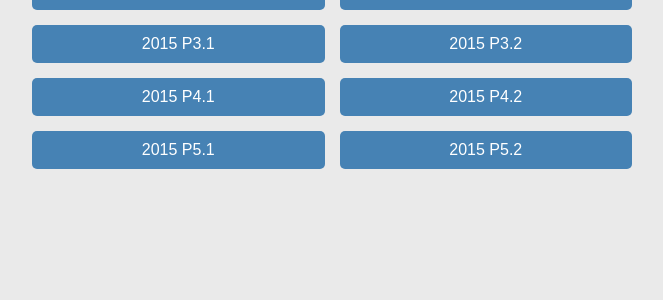
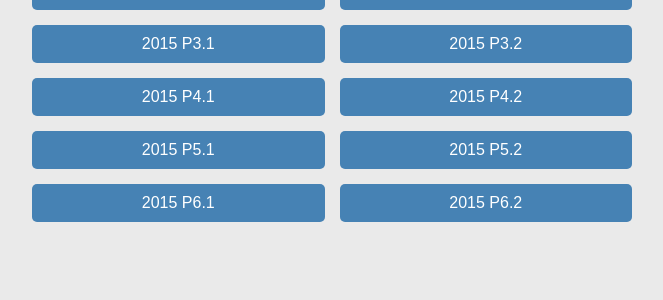
Before and after one commit to Bushell53/MyWebPage_bushell53.com, a Flask app: page / in a window 1280 px wide. Shown: the part 347-647 px from the top of the page, without its empty margins (308-971 px from the left). Run offline with Flask 3, Linux system fonts and the light colour scheme; parts of the project's set-up code (start-up, migrations or seed data) failed here and were passed over.

Commit message:
adding 6.1 & 6.2

```diff
--- a/app/actions/y2015_p5_2.py
+++ /dev/null
@@ -1,3 +0,0 @@
-def calculate(input_string):
-
-    return "This problem is yet to be started"
--- a/app/app.py
+++ b/app/app.py
@@ -1,15 +1,17 @@
 from flask import Flask, render_template, request, jsonify
-from app.actions import (
-    y2015_p1_1,
-    y2015_p1_2,
-    y2015_p2_1,
-    y2015_p2_2,
-    y2015_p3_1,
-    y2015_p3_2,
-    y2015_p4_1,
-    y2015_p4_2,
-    y2015_p5_1,
-    y2015_p5_2,
+from app.actions.AOC_2015 import (
+    p1_1 as p1_1, #can label
+    p1_2,
+    p2_1,
+    p2_2,
+    p3_1,
+    p3_2,
+    p4_1,
+    p4_2,
+    p5_1,
+    p5_2,
+    p6_1,
+    p6_2,
 )
 
 app = Flask(__name__)
@@ -27,25 +29,29 @@ def calculate():
     # Route to the appropriate function based on the action
     try:
         if action == "2015_P1.1":
-            result = y2015_p1_1.calculate(input_string)
+            result = p1_1.calculate(input_string)
         elif action == "2015_P1.2":
-            result = y2015_p1_2.calculate(input_string)
+            result = p1_2.calculate(input_string)
         elif action == "2015_P2.1":
-            result = y2015_p2_1.calculate(input_string)
+            result = p2_1.calculate(input_string)
         elif action == "2015_P2.2":
-            result = y2015_p2_2.calculate(input_string)
+            result = p2_2.calculate(input_string)
         elif action == "2015_P3.1":
-            result = y2015_p3_1.calculate(input_string)
+            result = p3_1.calculate(input_string)
         elif action == "2015_P3.2":
-            result = y2015_p3_2.calculate(input_string)
+            result = p3_2.calculate(input_string)
         elif action == "2015_P4.1":
-            result = y2015_p4_1.calculate(input_string)
+            result = p4_1.calculate(input_string)
         elif action == "2015_P4.2":
-            result = y2015_p4_2.calculate(input_string)
+            result = p4_2.calculate(input_string)
         elif action == "2015_P5.1":
-            result = y2015_p5_1.calculate(input_string)
+            result = p5_1.calculate(input_string)
         elif action == "2015_P5.2":
-            result = y2015_p5_2.calculate(input_string)
+            result = p5_2.calculate(input_string)
+        elif action == "2015_P6.1":
+            result = p6_1.calculate(input_string)
+        elif action == "2015_P6.2":
+            result = p6_2.calculate(input_string)
         else:
             result = "Invalid action or input."
     except Exception as e:
--- a/app/templates/index.html
+++ b/app/templates/index.html
@@ -27,6 +27,8 @@
         <button class="home-action" data-action="2015_P4.2">2015 P4.2</button>
         <button class="home-action" data-action="2015_P5.1">2015 P5.1</button>
         <button class="home-action" data-action="2015_P5.2">2015 P5.2</button>
+        <button class="home-action" data-action="2015_P6.1">2015 P6.1</button>
+        <button class="home-action" data-action="2015_P6.2">2015 P6.2</button>
     </div>
 
     <script src="{{ url_for('static', filename='script.js') }}"></script>
```
Also changed, not shown: app/actions/AOC_2015/p5_2.py (added, +37 -0 lines), app/actions/AOC_2015/p6_1.py (added, +29 -0 lines), app/actions/AOC_2015/p6_2.py (added, +29 -0 lines), app/actions/AOC_2015/p1_1.py (renamed from app/actions/y2015_p1_1.py), app/actions/AOC_2015/p1_2.py (renamed from app/actions/y2015_p1_2.py), app/actions/AOC_2015/p2_1.py (renamed from app/actions/y2015_p2_1.py), app/actions/AOC_2015/p2_2.py (renamed from app/actions/y2015_p2_2.py), app/actions/AOC_2015/p3_1.py (renamed from app/actions/y2015_p3_1.py), app/actions/AOC_2015/p3_2.py (renamed from app/actions/y2015_p3_2.py), app/actions/AOC_2015/p4_1.py (renamed from app/actions/y2015_p4_1.py), app/actions/AOC_2015/p4_2.py (renamed from app/actions/y2015_p4_2.py), app/actions/AOC_2015/p5_1.py (renamed from app/actions/y2015_p5_1.py).
